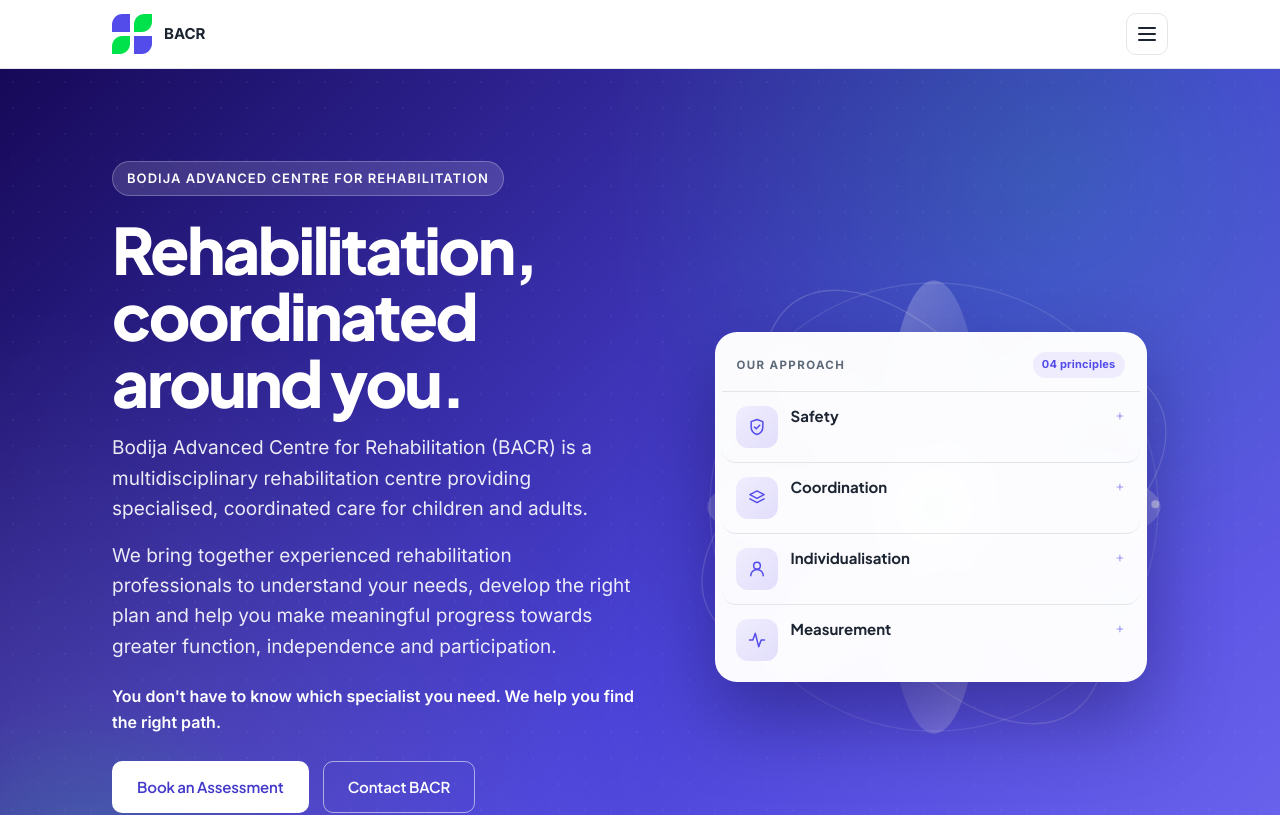
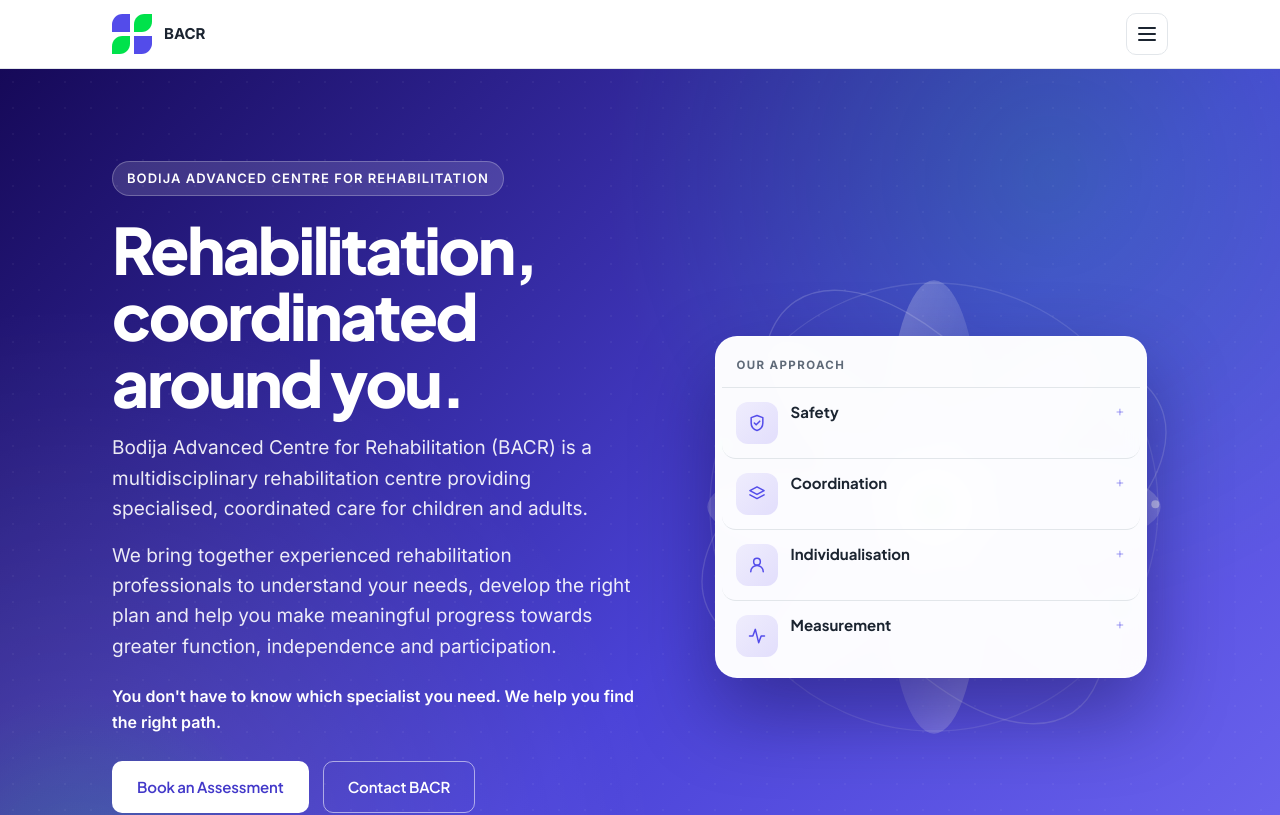
Before and after one commit to wizdormer-collab/BACR-Website, a React (Vite) app: page / in a window 1280 px wide. Shown: the top 815 px of the page. Built offline with nearby package versions, Linux system fonts and the light colour scheme.

Commit message:
Drop the principles counter from the hero panel header

```diff
--- a/src/features/home/Home.jsx
+++ b/src/features/home/Home.jsx
@@ -88,7 +88,6 @@ function Hero() {
           <div className="hero-panel">
             <div className="hero-panel-head">
               <span className="hero-panel-label">Our approach</span>
-              <span className="hero-panel-count">04 principles</span>
             </div>
             <div className="hero-stack">
               {approach.principles.map((card, i) => {
--- a/src/styles/global.css
+++ b/src/styles/global.css
@@ -2717,17 +2717,6 @@ p {
   color: var(--muted);
 }
 
-.hero-panel-count {
-  font-size: 0.6875rem;
-  font-weight: 700;
-  letter-spacing: 0.02em;
-  color: var(--primary);
-  background: var(--primary-soft);
-  border-radius: 999px;
-  padding: 4px 9px;
-  white-space: nowrap;
-}
-
 .hero-stack {
   display: grid;
   grid-template-columns: 1fr;
```
Also changed, not shown: 1 other file (tests, documents, lock files or other folders).
